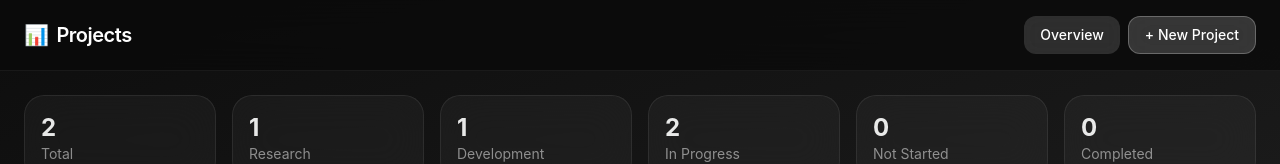
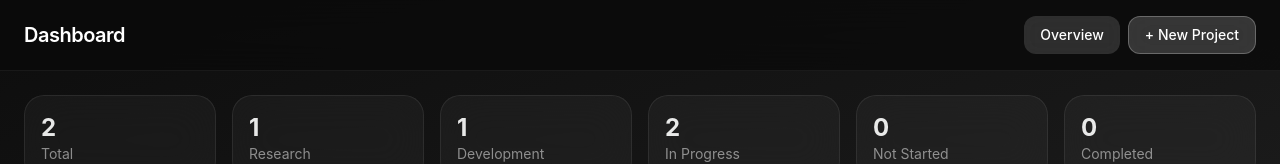
Before and after one commit to zihokim02/dashboard, a React (Vite) app in the folder project-dashboard/: page / in a window 1280 px wide. Shown: the top 164 px of the page. Built offline with nearby package versions, Linux system fonts and the light colour scheme.

Commit message:
Change nav to Dashboard, fix back arrow alignment

```diff
--- a/project-dashboard/src/App.jsx
+++ b/project-dashboard/src/App.jsx
@@ -107,7 +107,7 @@ export default function App() {
           className="text-xl font-semibold text-white cursor-pointer tracking-tight"
           onClick={() => setView(VIEWS.DASHBOARD)}
         >
-          <span className="mr-2">📊</span>Projects
+          Dashboard
         </h1>
         <div className="flex gap-2 ml-auto">
           <NavBtn active={view === VIEWS.DASHBOARD} onClick={() => setView(VIEWS.DASHBOARD)}>Overview</NavBtn>
--- a/project-dashboard/src/components/ProjectView.jsx
+++ b/project-dashboard/src/components/ProjectView.jsx
@@ -11,9 +11,9 @@ export default function ProjectView({ project, onEdit, onDelete, onBack, onUpdat
     <div>
       <button
         onClick={onBack}
-        className="text-white/50 hover:text-white text-sm mb-4 inline-flex items-center gap-1 transition-colors"
+        className="text-white/50 hover:text-white text-sm mb-4 inline-flex items-center gap-1 transition-colors pl-0"
       >
-        ← Back to Dashboard
+        <span className="inline-block -ml-1">←</span> Back to Dashboard
       </button>
 
       <div className="glass-card p-6 mb-6">
```
